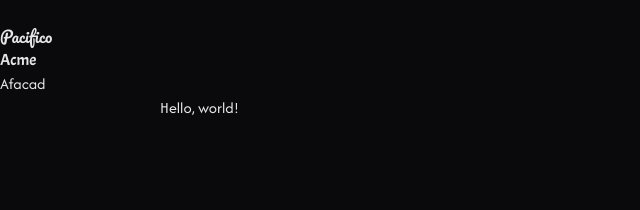
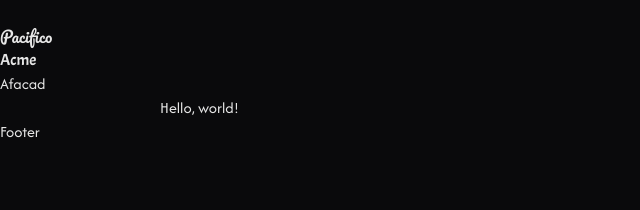
Before and after one commit to missatrox44/paleteria-and-snacks, a Next.js app: page / in a window 1280 px wide. Shown: the top 210 px of the page, without its empty margins (0-640 px from the left). Built offline with nearby package versions, Linux system fonts and the light colour scheme.

Commit message:
footer file

```diff
--- /dev/null
+++ b/src/app/components/Footer.tsx
@@ -0,0 +1,10 @@
+const Footer = () => {
+
+  return (
+    <div className="flex items-center space-x-4">
+      <p>Footer</p>
+    </div>
+  );
+};
+
+export default Footer;
--- a/src/app/components/index.ts
+++ b/src/app/components/index.ts
@@ -1 +1,2 @@
 export { default as Toggle } from "./Toggle";
+export { default as Footer } from "./Footer";
--- a/src/app/layout.tsx
+++ b/src/app/layout.tsx
@@ -1,6 +1,7 @@
 import type { Metadata } from "next";
 import localFont from "next/font/local";
 import "./globals.scss";
+import { Footer } from "./components";
 
 const acme = localFont({
   src: "./fonts/Acme-Regular.ttf",
@@ -33,6 +34,7 @@ export default function RootLayout({
         className={`${acme.variable} ${pacifico.variable} ${afacad.variable} antialiased`}
       >
         {children}
+        <Footer />
       </body>
     </html>
   );
```
